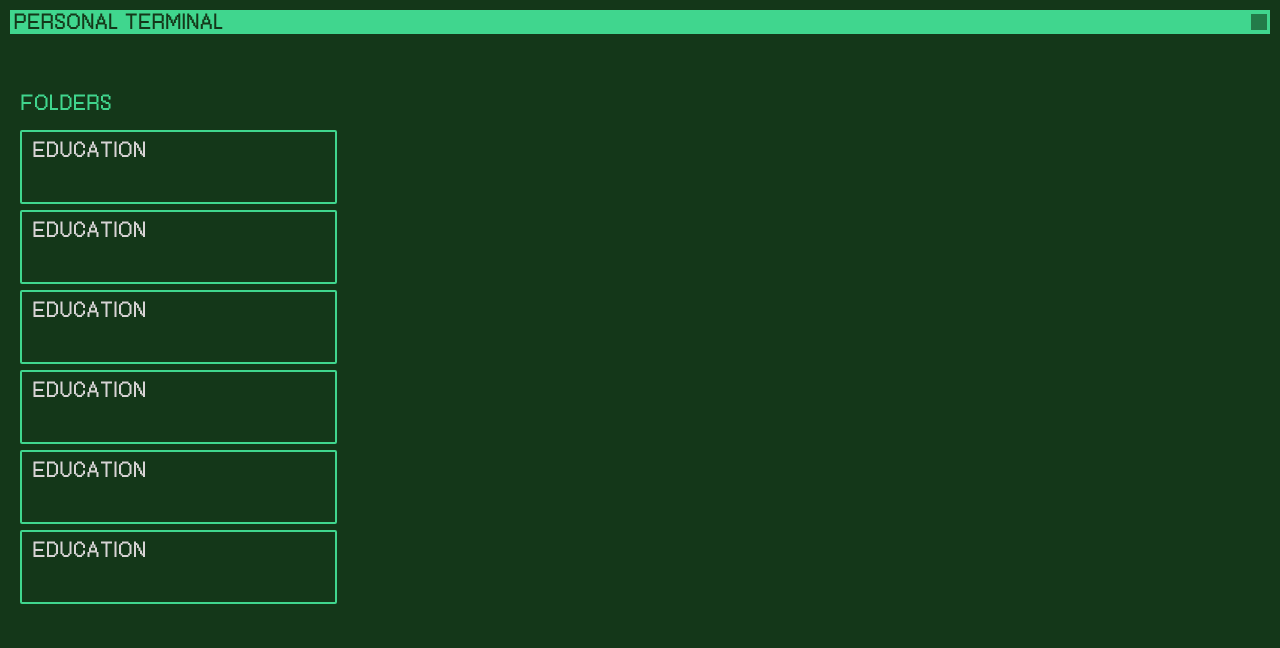
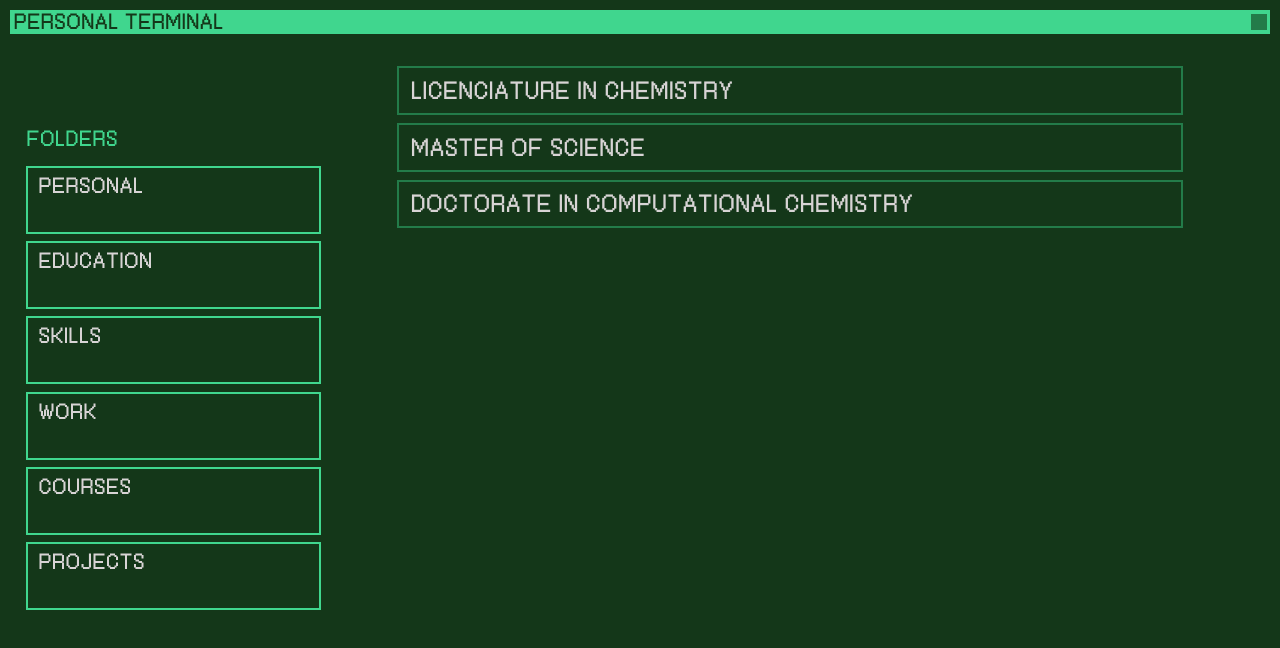
Before and after one commit to luis-martinez-s/ai-resume, a React (Create React App) app: page / in a window 1280 px wide. Shown: the top 648 px of the page. Built offline with nearby package versions, Linux system fonts and the light colour scheme.

Commit message:
added title boxes

```diff
--- a/src/App.css
+++ b/src/App.css
@@ -11,36 +11,33 @@
     --block-green: rgb(35, 123, 73);
     --white: rgb(216, 212, 213);
     --bright-light: rgba(64, 214, 142, 0.15);
-}
-
-.App {
     background-color: var(--dark-green);
-    width: 100vw;
-    height: 100vh;
 }
 
 #main-container {
-  height: auto;
-  width: auto;
     padding: 10px 10px 10px 10px;
 }
 
 #topbar {
     background-color: var(--bright-green);
     height: 1.5rem;
-    width: 100%;
     display: flex;
     align-items: center;
     justify-content: space-between;
     margin-bottom: 2rem;
 }
 
-
 .cpu-text {
     font-family: hellovetica, roboto;
     text-transform: uppercase;
     font-size: 0.75rem;
     font-weight: 1000;
+}
+
+.truncate {
+    white-space: nowrap;
+    overflow: hidden;
+    text-overflow: ellipsis;
 }
 
 #top-text {
@@ -56,82 +53,62 @@
     margin: 0 0.2rem 0 0;
 }
 
-.bright-green-light {
-    box-shadow: 0 0 2px 0 var(--bright-green), 0 0 10px 5px var(--bright-light), 0 0 5px 2px var(--bright-light);
+#folder-header {
+    color: var(--bright-green);
+}
+
+#content-container {
+    display: flex;
+    flex-direction: row;
+}
+
+#menu-box-container {
+    display: grid;
+    flex-direction: column;
+    margin: 0 0 0 1rem;
+    height: 100%;
+    margin-top: 4rem;
+    flex-basis: 25%;
 }
 
 #container-header {
     margin-bottom: 1rem;
 }
 
-#folder-header {
-  color: var(--bright-green);
-}
-
-#menu-box-container {
-  display: grid;
-  flex-direction: column;
-  margin: 0 0 0 10px;
-  height: 100%;
-  margin-top: 60px;
-}
-
 .box-wrapper {
-  margin-bottom: 10px;
-  width: 25%;
-  min-width: 150px;
-  height: 17%;
-  min-height: 70px;
+    margin-bottom: 0.7rem;
+    width: auto;
+    min-width: 12rem;
+    height: 16%;
+    min-height: 4rem;
 }
 
 .menu-box-default {
     background-color: transparent;
-  /* min-width: 150px;
-  width: 25%;
-  min-height: 100px; */
     width: 100%;
     height: 100%;
     color: var(--white);
     border: 2px solid var(--bright-green);
-  border-radius: 2px;
     position: relative;
 }
 
-/* .menu-box:hover {
-  color: var(--dark-green);
-  background-color: var(--white);
-  border: 2px solid var(--white);
-} */
-
 .menu-box-hover {
     background-color: var(--white);
-  /* min-width: 150px; */
     width: 100%;
     height: 100%;
-  /* min-height: 100px; */
     color: var(--dark-green);
     border: 2px solid var(--white);
-  border-radius: 2px;
     position: relative;
 }
 
 .menu-box-focus {
     background-color: transparent;
-  /* min-width: 150px; */
     width: 100%;
     height: 100%;
-  /* min-height: 100px; */
     color: var(--white);
     border: 2px solid var(--white);
     position: relative;
 }
-
-/* .menu-box::before {
-  background-color: var(--white);
-  width: 15px;
-  height: 15px;
-  content: '';
-} */
 
 .menu-box-before {
     background-color: var(--white);
@@ -160,6 +137,63 @@
     margin: 10px 10px 10px 10px;
 }
 
+#main-content-container {
+    display: flex;
+    margin-left: 5rem;
+    flex-basis: 75%;
+}
+
+#titles-container {
+    display: flex;
+    flex-direction: column;
+    flex-basis: 90%;
+}
+
+.title-box {
+    height: 2rem;
+    padding: 0.1rem 0.3rem 0.7rem 0.7rem;
+    margin-bottom: 0.5rem;
+    min-width: 400px;
+}
+
+.title-box-default {
+    background-color: transparent;
+    border: 2px solid var(--block-green);
+    color: var(--white);
+}
+
+.title-box-hover {
+  background-color: var(--white);
+  border: 2px solid var(--white);
+  color: var(--dark-green);
+}
+
+.title-box-focus {
+  background-color: var(--block-green);
+  border: 2px solid var(--white);
+  color: var(--white);
+}
+
+.title-wrapper {
+  overflow: hidden;
+  width: 100%;
+  min-width: 0;
+  height: 100%;
+}
+
+.title-wrapper > h2 {
+    overflow: hidden;
+    text-overflow: ellipsis;
+}
+
+.title-text {
+  font-family: hellovetica, roboto;
+  text-transform: uppercase;
+  font-size: 0.85rem;
+  font-weight: 1000;
+  line-height: 1.7;
+}
+
 .test-box {
     width: 30px;
     height: 30px;
@@ -167,5 +201,5 @@
 }
 
 /* @media (max-width: 768px) {
-
+Fill with responsive styles
 } */
--- a/src/App.js
+++ b/src/App.js
@@ -2,6 +2,7 @@ import React, { Component } from 'react';
 import './App.css';
 import TopBar from './components/TopBar';
 import MenuBox from './components/MenuBox';
+import Titles from './components/Titles';
 
 class App extends Component {
   constructor(props) {
@@ -10,81 +11,165 @@ class App extends Component {
       isDefault: true,
       isHover: false,
       isFocus: false,
-      boxState: [{
+      boxState: [
+        {
           isDefault: true,
           isHover: false,
           isFocus: false,
           boxClass: 'menu-box-default',
-        displaymenuSideMoxes: 'none'
+          displaymenuSideBoxes: 'none'
+        }, {
+          isDefault: true,
+          isHover: false,
+          isFocus: false,
+          boxClass: 'menu-box-default',
+          displaymenuSideBoxes: 'none'
+        }, {
+          isDefault: true,
+          isHover: false,
+          isFocus: false,
+          boxClass: 'menu-box-default',
+          displaymenuSideBoxes: 'none'
+        }, {
+          isDefault: true,
+          isHover: false,
+          isFocus: false,
+          boxClass: 'menu-box-default',
+          displaymenuSideBoxes: 'none'
+        }, {
+          isDefault: true,
+          isHover: false,
+          isFocus: false,
+          boxClass: 'menu-box-default',
+          displaymenuSideBoxes: 'none'
+        }, {
+          isDefault: true,
+          isHover: false,
+          isFocus: false,
+          boxClass: 'menu-box-default',
+          displaymenuSideBoxes: 'none'
         }],
-      boxClass: 'menu-box-default',
-      displaymenuSideMoxes: 'none'
+      titleState: [
+        {
+          title: 'Licenciature in Chemistry',
+          isDefault: true,
+          isHover: false,
+          isFocus: false,
+          titleClass: 'title-box title-box-default'
+        },
+        {
+          title: 'Master of Science',
+          isDefault: true,
+          isHover: false,
+          isFocus: false,
+          titleClass: 'title-box title-box-default'
+        },
+        {
+          title: 'Doctorate in Computational Chemistry',
+          isDefault: true,
+          isHover: false,
+          isFocus: false,
+          titleClass: 'title-box title-box-default'
+        }
+      ]
     };
-    this.onHover = this.onHover.bind(this);
-    this.onDefault = this.onDefault.bind(this);
-    // this.onFocus = this.onFocus.bind(this);
-    this.onHoverArr = this.onHoverArr.bind(this);
-    this.onDefaultArr = this.onDefaultArr.bind(this);
-    this.onFocusArr = this.onFocusArr.bind(this);
+
+    this.onHoverBox = this.onHoverBox.bind(this);
+    this.onDefaultBox = this.onDefaultBox.bind(this);
+    this.onFocusBox = this.onFocusBox.bind(this);
+    this.onHoverTitle = this.onHoverTitle.bind(this);
+    this.onDefaultTitle = this.onDefaultTitle.bind(this);
+    this.onFocusTitle = this.onFocusTitle.bind(this);
   }
-  onDefault() {
-    if (!this.state.isFocus) {
-      this.setState({
-        boxClass: 'menu-box-default',
-        isDefault: true
-      });
+
+
+  onDefaultBox = (index) => () => {
+    if (!this.state.boxState[index].isFocus) {
+      this.state.boxState[index].boxClass = 'menu-box-default';
+      this.forceUpdate();
     }
   }
-  onHover() {
-    if (!this.state.isFocus) {
-      this.setState({
-        boxClass: 'menu-box-hover',
-        isHover: true
-      });
+  onHoverBox = (index) => () => {
+    if (!this.state.boxState[index].isFocus) {
+      this.state.boxState[index].boxClass = 'menu-box-hover';
+      this.forceUpdate();
     }
   }
-  // onFocus() {
-  //   this.setState({
-  //     boxClass: 'menu-box-focus',
-  //     displaymenuSideMoxes: 'initial',
-  //     isFocus: true
-  //   });
-  // }
-  onDefaultArr() {
-    if (!this.state.isFocus) {
-      this.setState({
-        boxClass: 'menu-box-default',
-        isDefault: true
-      });
+  onFocusBox = (index) => () => {
+    for (let i = 0; i < 6; i++) {
+      this.state.boxState[i].boxClass = 'menu-box-default';
+      this.state.boxState[i].displaymenuSideBoxes = 'none';
+      this.state.boxState[i].isFocus = false;
+    }
+    this.state.boxState[index].boxClass = 'menu-box-focus';
+    this.state.boxState[index].displaymenuSideBoxes = 'initial';
+    this.state.boxState[index].isFocus = true;
+    this.forceUpdate();
+  }
+
+
+  onDefaultTitle = (index) => () => {
+    if (!this.state.titleState[index].isFocus) {
+      this.state.titleState[index].titleClass = 'title-box title-box-default';
+      this.forceUpdate();
     }
   }
-  onHoverArr() {
-    if (!this.state.isFocus) {
-      this.setState({
-        boxClass: 'menu-box-hover',
-        isHover: true
-      });
+  onHoverTitle = (index) => () => {
+    if (!this.state.titleState[index].isFocus) {
+      this.state.titleState[index].titleClass = 'title-box title-box-hover';
+      this.forceUpdate();
     }
   }
-  onFocusArr() {
-    this.state.boxState[0].boxClass = 'menu-box-focus';
-    this.state.boxState[0].displaymenuSideMoxes = 'initial'
-    this.state.boxState[0].isFocus = true
+  onFocusTitle = (index) => () => {
+    for (let i = 0; i < 3; i++) {
+      this.state.titleState[i].titleClass = 'title-box title-box-default';
+      this.state.titleState[i].isFocus = false;
+    }
+    this.state.titleState[index].titleClass = 'title-box title-box-focus';
+    this.state.titleState[index].isFocus = true;
     this.forceUpdate();
   }
+
+
   render() {
     return (
       <div className="App">
+
         <div id='main-container'>
           <TopBar />
+
+          <div id='content-container'>
             <div id='menu-box-container'>
               <div id='container-header'><span className='cpu-text' id='folder-header'>Folders</span></div>
-            <MenuBox boxClass={this.state.boxClass} sideBoxes={this.state.displaymenuSideMoxes} hoverHandle={this.onHover} defaultHandle={this.onDefault} focusHandle={this.onFocus} />
-            <MenuBox boxClass={this.state.boxState[0].boxClass} sideBoxes={this.state.boxState[0].displaymenuSideMoxes} hoverHandle={this.onHover} defaultHandle={this.onDefault} focusHandle={this.onFocusArr} />
-            <MenuBox boxClass={this.state.boxClass} sideBoxes={this.state.displaymenuSideMoxes} hoverHandle={this.onHover} defaultHandle={this.onDefault} focusHandle={this.onFocus} />
-            <MenuBox boxClass={this.state.boxClass} sideBoxes={this.state.displaymenuSideMoxes} hoverHandle={this.onHover} defaultHandle={this.onDefault} focusHandle={this.onFocus} />
-            <MenuBox boxClass={this.state.boxClass} sideBoxes={this.state.displaymenuSideMoxes} hoverHandle={this.onHover} defaultHandle={this.onDefault} focusHandle={this.onFocus} />
-            <MenuBox boxClass={this.state.boxClass} sideBoxes={this.state.displaymenuSideMoxes} hoverHandle={this.onHover} defaultHandle={this.onDefault} focusHandle={this.onFocus} />
+
+              <MenuBox boxClass={this.state.boxState[0].boxClass} sideBoxes={this.state.boxState[0].displaymenuSideBoxes} hoverHandle={this.onHoverBox(0)} defaultHandle={this.onDefaultBox(0)} focusHandle={this.onFocusBox(0)} title='personal' />
+
+              <MenuBox boxClass={this.state.boxState[1].boxClass} sideBoxes={this.state.boxState[1].displaymenuSideBoxes} hoverHandle={this.onHoverBox(1)} defaultHandle={this.onDefaultBox(1)} focusHandle={this.onFocusBox(1)} title='Education' />
+
+              <MenuBox boxClass={this.state.boxState[2].boxClass} sideBoxes={this.state.boxState[2].displaymenuSideBoxes} hoverHandle={this.onHoverBox(2)} defaultHandle={this.onDefaultBox(2)} focusHandle={this.onFocusBox(2)} title='Skills' />
+
+              <MenuBox boxClass={this.state.boxState[3].boxClass} sideBoxes={this.state.boxState[3].displaymenuSideBoxes} hoverHandle={this.onHoverBox(3)} defaultHandle={this.onDefaultBox(3)} focusHandle={this.onFocusBox(3)} title='work' />
+
+              <MenuBox boxClass={this.state.boxState[4].boxClass} sideBoxes={this.state.boxState[4].displaymenuSideBoxes} hoverHandle={this.onHoverBox(4)} defaultHandle={this.onDefaultBox(4)} focusHandle={this.onFocusBox(4)} title='Courses' />
+
+              <MenuBox boxClass={this.state.boxState[5].boxClass} sideBoxes={this.state.boxState[5].displaymenuSideBoxes} hoverHandle={this.onHoverBox(5)} defaultHandle={this.onDefaultBox(5)} focusHandle={this.onFocusBox(5)} title='Projects' />
+
+            </div>
+
+            <main id='main-content-container'>
+
+              <div id='titles-container'>
+
+                <Titles title={this.state.titleState[0].title} titleClass={this.state.titleState[0].titleClass} hoverHandle={this.onHoverTitle(0)} defaultHandle={this.onDefaultTitle(0)} focusHandle={this.onFocusTitle(0)}/>
+
+                <Titles title={this.state.titleState[1].title} titleClass={this.state.titleState[1].titleClass} hoverHandle={this.onHoverTitle(1)} defaultHandle={this.onDefaultTitle(1)} focusHandle={this.onFocusTitle(1)}/>
+
+                <Titles title={this.state.titleState[2].title} titleClass={this.state.titleState[2].titleClass} hoverHandle={this.onHoverTitle(2)} defaultHandle={this.onDefaultTitle(2)} focusHandle={this.onFocusTitle(2)}/>
+
+              </div>
+
+            </main>
+
           </div>
         </div>
       </div>
--- a/src/components/MenuBox.js
+++ b/src/components/MenuBox.js
@@ -9,7 +9,7 @@ class MenuBox extends Component {
             <div className='box-wrapper'>
                 <div className={this.props.boxClass} onMouseEnter={this.props.hoverHandle} onMouseLeave={this.props.defaultHandle} onClick={this.props.focusHandle}>
                     <div className='menu-box-before' style={{ display: this.props.sideBoxes }}></div>
-                    <span className='cpu-text menu-box-text'>education</span>
+                    <span className='cpu-text menu-box-text'>{this.props.title}</span>
                     <div className='menu-box-after' style={{ display: this.props.sideBoxes }}></div>
                 </div>
             </div>
--- /dev/null
+++ b/src/components/Titles.js
@@ -0,0 +1,14 @@
+import React, { Component } from 'react';
+
+class Titles extends Component {
+    render() {
+        return (
+                <div className={this.props.titleClass} onMouseEnter={this.props.hoverHandle} onMouseLeave={this.props.defaultHandle} onClick={this.props.focusHandle}>
+                    <div className='title-wrapper'>
+                        <h2 className='title-text'>{this.props.title}</h2>
+                    </div></div>
+        );
+    }
+}
+
+export default Titles;
--- a/src/components/TopBar.js
+++ b/src/components/TopBar.js
@@ -3,10 +3,10 @@ import React, { Component } from 'react';
 class TopBar extends Component {
     render() {
       return (
-        <div id='topbar'>
+        <nav id='topbar'>
         <span className='cpu-text' id='top-text'>Personal terminal</span>
         <span id='top-block'></span>
-        </div>
+        </nav>
       );
     }
   }
```
Lines whose indentation alone changed are shown as unchanged.
